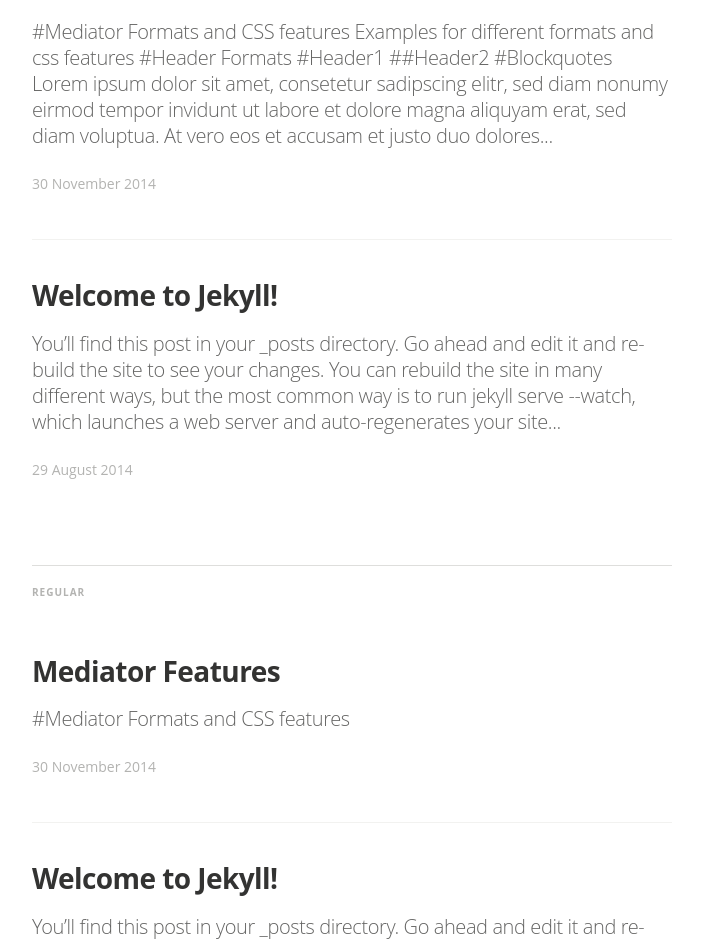
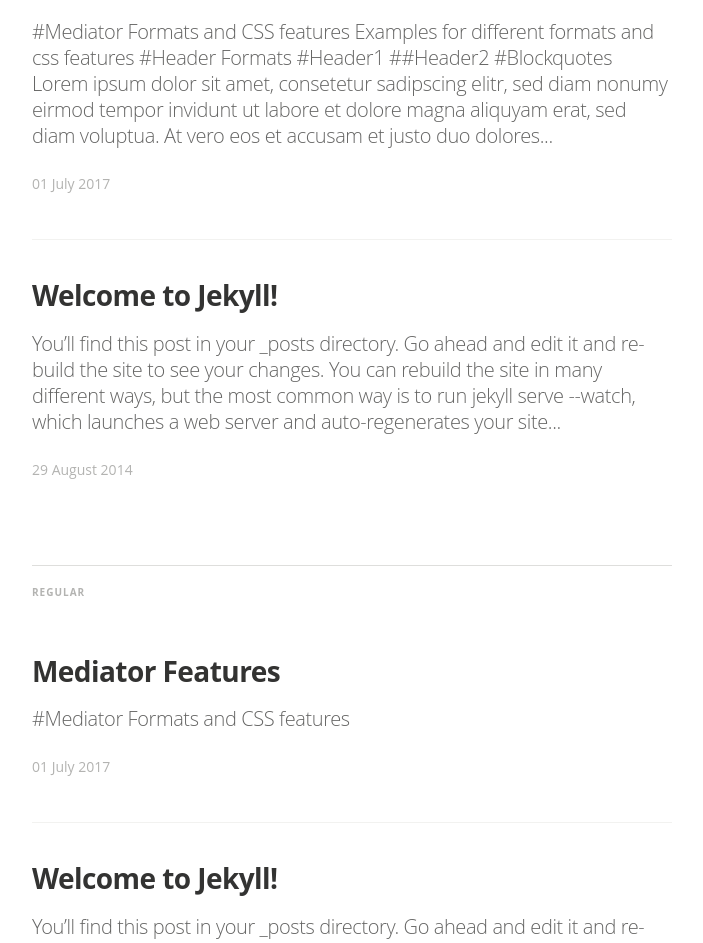
Before and after one commit to JeongAKo/JeongAKo.github.io, a Jekyll site: the page built from index.html, in a window 1280 px wide. Shown: the part 834-1777 px from the top of the page, without its empty margins (288-991 px from the left). Built offline with Jekyll 4.4.1, drawn with Linux system fonts in a browser that asks for light colours; nearby versions of some CDN libraries; some web fonts are replaced; the list of posts is cut into pages by our own code.

Commit message:
블로그 정리

```diff
--- a/_config.yml
+++ b/_config.yml
@@ -49,7 +49,7 @@ social:
 #    share_link: "&amp;u="
 
   - icon:	github
-    url:	https://github.com/dirkfabisch
+    url:	https://github.com/JeongAKo
     desc:	Fork me on github
     share_url:
     share_title:
--- a/_posts/2019-07-01-mediator_features.markdown
+++ b/_posts/2019-07-01-mediator_features.markdown
@@ -1,7 +1,7 @@
 ---
 layout: post
 title:  "Mediator Features"
-date:   2014-11-30 14:34:25
+date:   2017-07-01 14:34:25
 categories: mediator feature
 tags: featured
 image: /assets/article_images/2014-11-30-mediator_features/night-track.JPG
```
Also changed, not shown: assets/images/favicon.png, favicon.ico.
